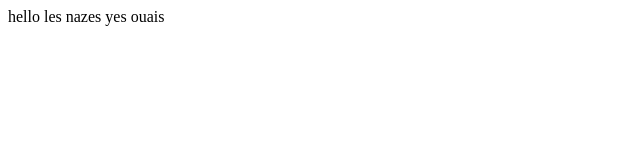
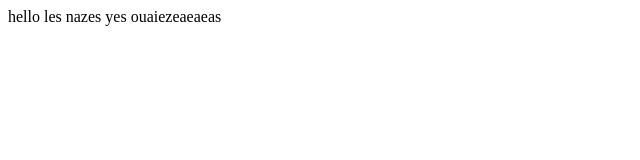
Before and after one commit to Lotchaar/shep, a plain HTML site: page index.html in a window 1280 px wide. Shown: the full height of the page, 0-640 px from the left. Drawn offline with Linux system fonts and the light colour scheme.

Commit message:
commit 3

```diff
--- a/index.html
+++ b/index.html
@@ -1,7 +1,7 @@
 <html>
 
   <body>
-    <p>hello les nazes yes ouais</p>
+    <p>hello les nazes yes ouaiezeaeaeas</p>
 
   </body>
 
```
